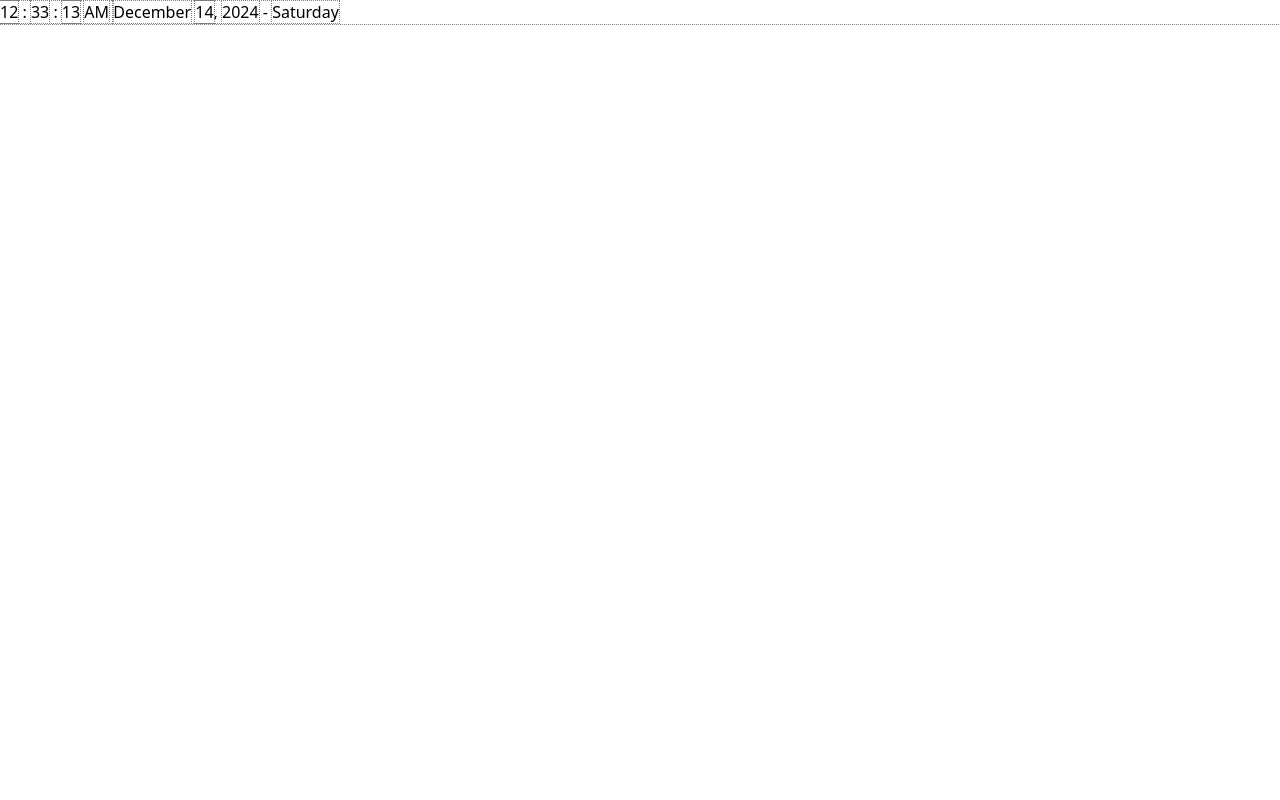
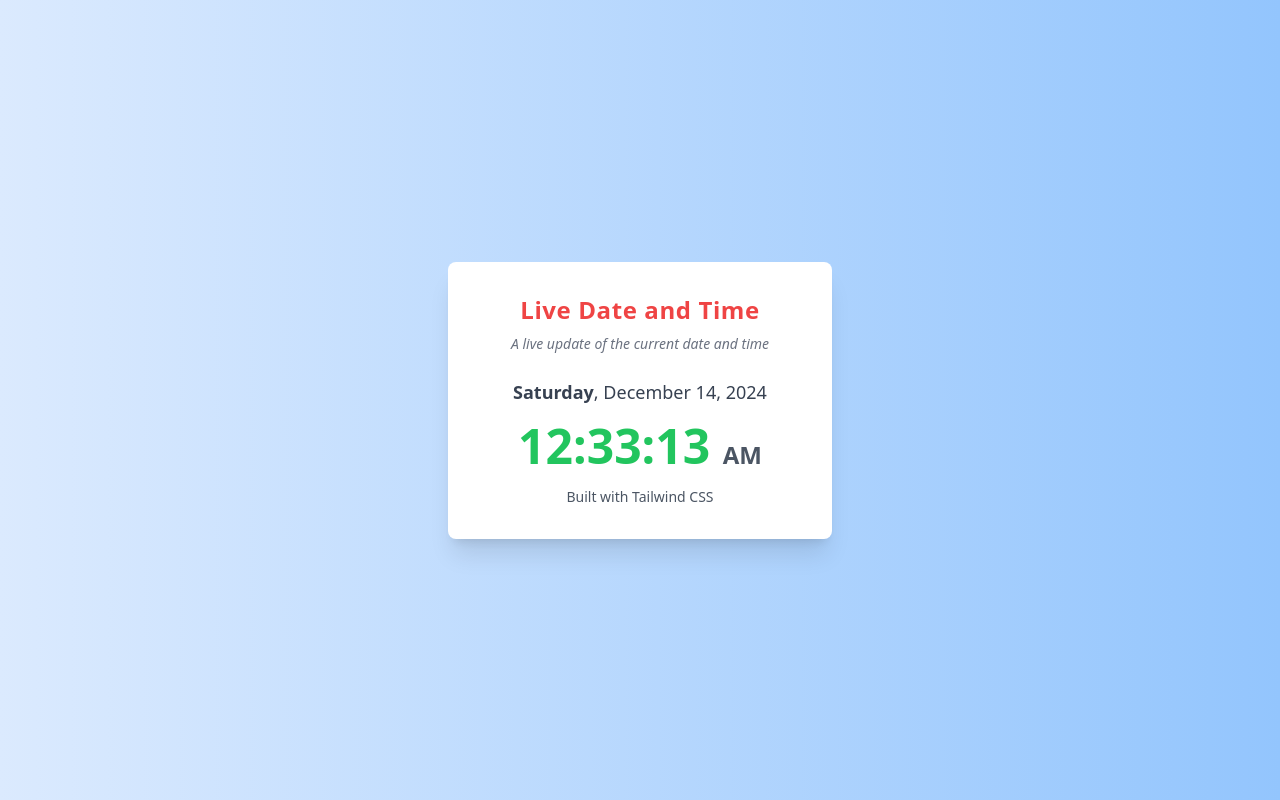
Before and after one commit to Seyoumyonas/TailWind_Proj2, a website: page public/index.html in a window 1280 px wide. Drawn offline with Linux system fonts and the light colour scheme.

Commit message:
push_taiwild

```diff
--- a/package.json
+++ b/package.json
@@ -5,12 +5,12 @@
   "main": "index.js",
   "scripts": {
     "test": "Hello 😃!",
-    "dev" : "tailwindcss -i ./src/input.css -o ./public/style.css --watch"
+    "dev": "tailwindcss -i ./src/input.css -o ./public/style.css --watch"
   },
   "keywords": [],
   "author": "",
   "license": "ISC",
-  "devDependencies": {
-    "tailwindcss": "^3.3.3"
+  "dependencies": {
+    "tailwindcss": "^3.4.16"
   }
 }
--- a/public/index.html
+++ b/public/index.html
@@ -1,38 +1,38 @@
 <!DOCTYPE html>
 <html lang="en">
 <head>
-    <meta charset="UTF-8">
-    <meta name="viewport" content="width=device-width, initial-scale=1.0">
-    <title>Tailwind CSS Starter Kit</title>
+  <meta charset="UTF-8">
+  <meta name="viewport" content="width=device-width, initial-scale=1.0">
+  <title>Live Date and Time</title>
 
-    <link rel="stylesheet" href="style.css">
+  <link rel="stylesheet" href="style.css">
+  <script src="time.js" defer></script>
+  <script src="date.js" defer></script>
+</head>
+<body class="flex items-center justify-center min-h-screen bg-gradient-to-r from-blue-100 to-blue-300">
+  <!-- Main Container -->
+  <div class="bg-white shadow-xl rounded-lg p-8 text-center w-96">
+    <h1 class="text-red-500 text-2xl font-bold mb-2 tracking-wide">Live Date and Time</h1>
+    <p class="text-gray-500 mb-6 text-sm italic">A live update of the current date and time</p>
 
-    <script src="time.js" defer></script>
-    <script src="date.js" defer></script>
+    <!-- Date Section -->
+    <div class="text-gray-700 text-lg mb-4">
+      <span class="dayOfWeek font-semibold"></span>,
+      <span class="month"></span>
+      <span class="dayOfMonth"></span>,
+      <span class="year"></span>
+    </div>
 
-</head>
-<body>
+    <!-- Time Section -->
+    <div class="text-5xl font-extrabold text-green-500 mb-4">
+      <span class="hours"></span>:<span class="minutes"></span>:<span class="seconds"></span>
+      <span class="amOrPM text-2xl text-gray-600"></span>
+    </div>
 
-    <main>
-
-        <!-- Time -->
-        <time class="time">
-                <data class="hours">HH</data> :
-                <data class="minutes">MM</data> :
-                <data class="seconds">SS</data>
-                <data class="amOrPM">AM/PM</data>
-            </time>
-
-
-        <!-- Date -->
-        <time class="date">
-          <data class="month">Month</data>
-          <data class="dayOfMonth">00</data>,
-          <data class="year">0000</data> -
-          <data class="dayOfWeek">SMTWTFS</data>
-        </time>
-
-      </main>
-
+    <!-- Footer -->
+    <footer class="mt-4">
+      <p class="text-sm text-gray-600">Built with Tailwind CSS</p>
+    </footer>
+  </div>
 </body>
 </html>
--- a/src/input.css
+++ b/src/input.css
@@ -3,7 +3,7 @@
 @tailwind components;
 @tailwind utilities;
 
-/* Your Awesome Styles */
+/* Your Awesome Styles
 * {
     outline: 1px dotted gray;
-}
+}*/
```
Also changed, not shown: public/style.css, 1 other file.
